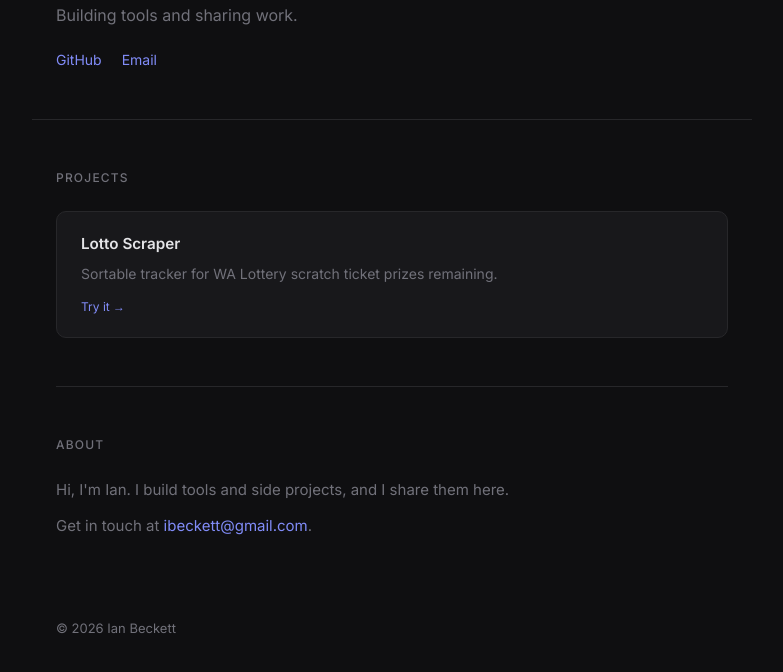
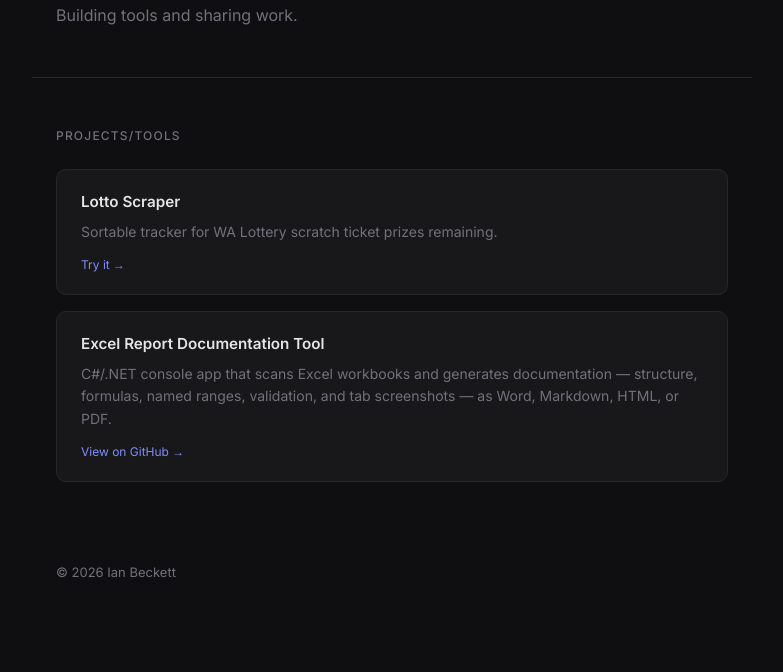
Before and after one commit to ianbeckett/ibeckett.com, a plain HTML site: page index.html in a window 1280 px wide. Shown: the part 112-784 px from the top of the page, without its empty margins (248-1031 px from the left). Drawn offline with Linux system fonts and the light colour scheme.

Commit message:
Add Excel Report Documentation Tool, rename to Projects/Tools, remove About/contact links

```diff
--- a/index.html
+++ b/index.html
@@ -54,13 +54,6 @@
       color: var(--muted);
       margin-top: 0.4rem;
       font-size: 1rem;
-    }
-
-    .social {
-      display: flex;
-      gap: 1.25rem;
-      margin-top: 1.25rem;
-      font-size: 0.875rem;
     }
 
     /* ── Sections ── */
@@ -134,15 +127,6 @@
       color: var(--muted);
     }
 
-    /* ── About ── */
-    .about p {
-      color: var(--muted);
-      font-size: 0.9375rem;
-      max-width: 60ch;
-    }
-
-    .about p + p { margin-top: 0.75rem; }
-
     /* ── Footer ── */
     footer {
       padding-top: 2rem;
@@ -157,17 +141,13 @@
   <header>
     <div class="name">Ian Beckett</div>
     <div class="tagline">Building tools and sharing work.</div>
-    <nav class="social">
-      <a href="https://github.com/ibeckett" target="_blank" rel="noopener">GitHub</a>
-      <a href="mailto:ibeckett@gmail.com">Email</a>
-    </nav>
   </header>
 
   <main>
 
-    <!-- Projects -->
+    <!-- Projects/Tools -->
     <section>
-      <h2>Projects</h2>
+      <h2>Projects/Tools</h2>
       <div class="cards">
 
         <div class="card">
@@ -180,18 +160,17 @@
           </div>
         </div>
 
+        <div class="card">
+          <div class="card-title">
+            <a href="https://github.com/ianbeckett/Excel-Report-Documentation-Tool" target="_blank" rel="noopener">Excel Report Documentation Tool</a>
+          </div>
+          <p class="card-desc">C#/.NET console app that scans Excel workbooks and generates documentation — structure, formulas, named ranges, validation, and tab screenshots — as Word, Markdown, HTML, or PDF.</p>
+          <div class="card-meta">
+            <a href="https://github.com/ianbeckett/Excel-Report-Documentation-Tool" target="_blank" rel="noopener">View on GitHub →</a>
+          </div>
+        </div>
+
       </div>
-    </section>
-
-    <!-- About -->
-    <section class="about">
-      <h2>About</h2>
-      <p>
-        Hi, I'm Ian. I build tools and side projects, and I share them here.
-      </p>
-      <p>
-        Get in touch at <a href="mailto:ibeckett@gmail.com">ibeckett@gmail.com</a>.
-      </p>
     </section>
 
   </main>
```
